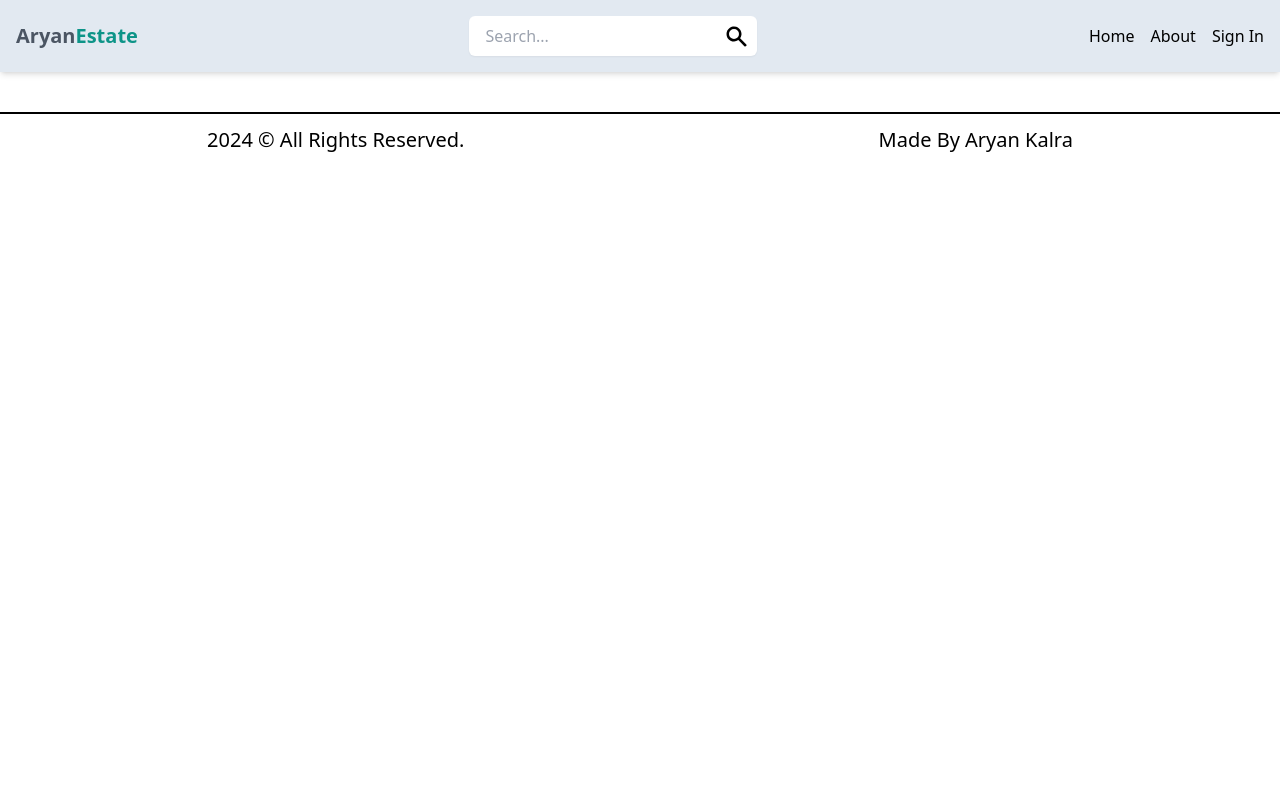
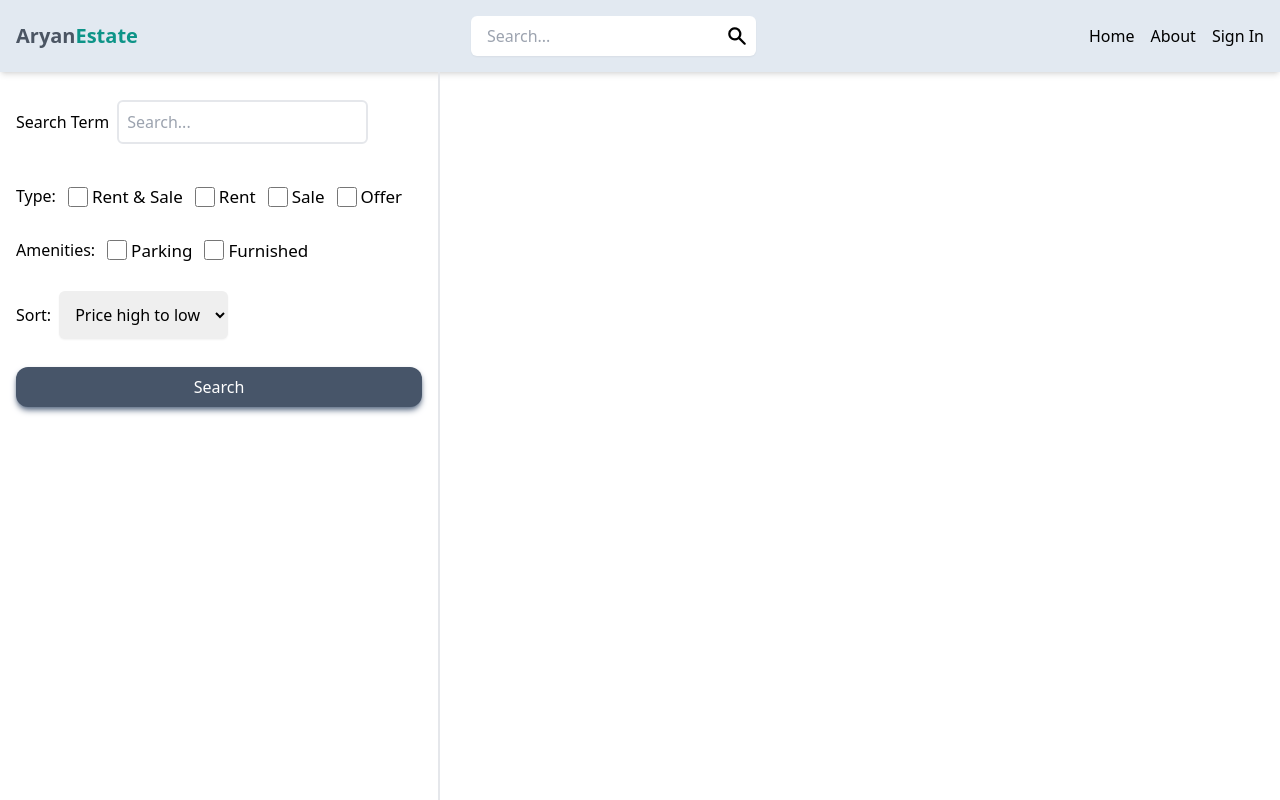
Before and after one commit to A-ryan-Kalra/real-estate-ytx, a React (Vite) app in the folder client/: page /search in a window 1280 px wide. Shown: the top 800 px of the page. Built offline with nearby package versions, Linux system fonts and the light colour scheme; no server answers.

Commit message:
complete search functionality

```diff
--- a/client/src/App.tsx
+++ b/client/src/App.tsx
@@ -10,6 +10,7 @@ import CreateListing from "./pages/CreateListing";
 import EditListing from "./pages/EditListing";
 import Listing from "./pages/Listing";
 import ScrollUp from "./components/ScrollUp";
+import Search from "./pages/Search";
 
 function App() {
   return (
@@ -24,6 +25,7 @@ function App() {
           <Route path="/edit-listing/:id" element={<EditListing />} />
         </Route>
         <Route path="/listing/:id" element={<Listing />} />
+        <Route path="/search" element={<Search />} />
         <Route path="/sign-in" element={<SignIn />} />
         <Route path="/sign-up" element={<SignUp />} />
       </Routes>
--- a/client/src/components/Header.tsx
+++ b/client/src/components/Header.tsx
@@ -1,33 +1,63 @@
 import { HiSearch } from "react-icons/hi";
 import { useSelector } from "react-redux";
-import { Link } from "react-router-dom";
+import { Link, useNavigate } from "react-router-dom";
 import LoggedInUser from "./LoggedInUser";
+import { useEffect, useRef, useState } from "react";
 
 function Header() {
   const { currentUser } = useSelector((state: any) => state.user);
+  const [searchTerm, setSearchTerm] = useState("");
+  const navigate = useNavigate();
 
   // console.log(currentUser);
+
+  const handleSubmit = (e: React.FormEvent<HTMLFormElement>) => {
+    e.preventDefault();
+  };
   return (
     <div className="bg-[#E2E9F1] shadow-md">
       <div className="justify-between py-4 px-4 items-center max-w-[1320px] mx-auto whitespace-nowrap flex w-full">
-        <Link to="/" className="font-sans font-semibold text-gray-600 text-xl">
+        <Link
+          to="/"
+          onClick={() => setSearchTerm("")}
+          className="font-sans font-semibold text-gray-600 text-xl"
+        >
           Aryan<span className="text-teal-600">Estate</span>
         </Link>
-        <form className="bg-white px-2 rounded-md shadow-sm max-sm:hidden">
+        <form
+          onSubmit={handleSubmit}
+          className="bg-white px-2 rounded-md shadow-sm max-sm:hidden"
+        >
           <div className="relative items-center flex">
             <input
               type="text"
+              onChange={(e: React.ChangeEvent<HTMLInputElement>) =>
+                setSearchTerm(e.target.value)
+              }
+              value={searchTerm}
               placeholder="Search..."
               className=" bg-transparent  focus-visible:outline-none p-2 "
             />
-            <HiSearch size={25} className="cursor-pointer" />
+            <button
+              onClick={() => navigate(`/search?searchTerm=${searchTerm}`)}
+            >
+              <HiSearch size={22} className="cursor-pointer" />
+            </button>
           </div>
         </form>
         <div className="flex items-center justify-center gap-4 duration-300 ">
-          <Link className="hover:underline" to={"/"}>
+          <Link
+            className="hover:underline"
+            onClick={() => setSearchTerm("")}
+            to={"/"}
+          >
             Home
           </Link>
-          <Link className="hover:underline" to={"/about"}>
+          <Link
+            className="hover:underline"
+            onClick={() => setSearchTerm("")}
+            to={"/about"}
+          >
             About
           </Link>
           {currentUser ? (
@@ -39,14 +69,27 @@ function Header() {
           )}
         </div>
       </div>
-      <form className=" px-2 rounded-md shadow-sm sm:hidden">
-        <div className="bg-white relative items-center flex border-2 rounded-xl ">
+      <form
+        onSubmit={handleSubmit}
+        className=" px-2 rounded-md shadow-sm sm:hidden "
+      >
+        <div className="bg-white px-2 relative items-center flex border-2 rounded-xl ">
           <input
             type="text"
             placeholder="Search..."
+            onChange={(e: React.ChangeEvent<HTMLInputElement>) =>
+              setSearchTerm(e.target.value)
+            }
+            value={searchTerm}
             className=" bg-transparent   w-full focus-visible:outline-none p-2 "
           />
-          <HiSearch size={25} className="cursor-pointer" />
+          <button className="">
+            <HiSearch
+              onClick={() => navigate(`/search?searchTerm=${searchTerm}`)}
+              size={22}
+              className=""
+            />
+          </button>
         </div>
       </form>
     </div>
--- /dev/null
+++ b/client/src/components/SidebarSearchTerm.tsx
@@ -0,0 +1,91 @@
+function SidebarSearchTerm() {
+  const handleSubmit = async (e: React.FormEvent<HTMLFormElement>) => {
+    e.preventDefault();
+  };
+
+  return (
+    <form
+      onSubmit={handleSubmit}
+      className="flex py-4 px-4 flex-col gap-7 w-full border-r-2 h-full"
+    >
+      <div className="my-3 flex gap-2 items-center">
+        <label htmlFor="search">Search Term</label>
+        <input
+          type="search"
+          name=""
+          id="search"
+          placeholder="Search..."
+          autoComplete="off"
+          className="border-2 resize-none focus-visible:outline-none p-2 rounded-md"
+        />
+      </div>
+      <div className="flex gap-3 flex-wrap">
+        <h1>Type: </h1>
+        <div className="flex items-center gap-1">
+          <input type="checkbox" name="" className="w-5 h-5" id="rent_sale" />
+          <label className="text-[17px]" htmlFor="rent_sale">
+            Rent & Sale
+          </label>
+        </div>
+        <div className="flex items-center gap-1">
+          <input type="checkbox" name="" className="w-5 h-5" id="rent" />
+          <label className="text-[17px]" htmlFor="rent">
+            Rent
+          </label>
+        </div>
+        <div className="flex items-center gap-1">
+          <input type="checkbox" name="" className="w-5 h-5" id="sale" />
+          <label className="text-[17px]" htmlFor="sale">
+            Sale
+          </label>
+        </div>
+        <div className="flex items-center gap-1">
+          <input type="checkbox" name="" className="w-5 h-5" id="offer" />
+          <label className="text-[17px]" htmlFor="offer">
+            Offer
+          </label>
+        </div>
+      </div>
+      <div className="flex items-center flex-wrap gap-3 ">
+        <h1>Amenities: </h1>
+        <div className="flex items-center gap-1">
+          <input type="checkbox" name="" className="w-5 h-5" id="parking" />
+          <label className="text-[17px]" htmlFor="parking">
+            Parking
+          </label>
+        </div>
+        <div className="flex items-center gap-1">
+          <input type="checkbox" name="" className="w-5 h-5" id="furnished" />
+          <label className="text-[17px]" htmlFor="furnished">
+            Furnished
+          </label>
+        </div>
+      </div>
+      <div className="flex items-center gap-2">
+        <h1>Sort: </h1>
+        <select name="" id="" className="p-3 rounded-md shadow-sm">
+          <option className="p-2" id="">
+            Price high to low
+          </option>
+          <option className="p-2" id="">
+            Price low to high
+          </option>
+          <option className="p-2" id="">
+            Latest
+          </option>
+          <option className="p-2" id="">
+            Oldest
+          </option>
+        </select>
+      </div>
+      <button
+        type="submit"
+        className="border-2 p-2 rounded-xl bg-slate-600 text-white duration-300 ease-in-out hover:scale-95 active:scale-100 shadow-md shadow-slate-500 border-none"
+      >
+        Search
+      </button>
+    </form>
+  );
+}
+
+export default SidebarSearchTerm;
--- /dev/null
+++ b/client/src/pages/Search.tsx
@@ -0,0 +1,16 @@
+import { useLocation } from "react-router-dom";
+import SidebarSearchTerm from "../components/SidebarSearchTerm";
+
+function Search() {
+  const location = useLocation();
+  console.log(location.pathname);
+  return (
+    <div className="min-h-screen flex gap-2">
+      <div className="w-[440px] ">
+        <SidebarSearchTerm />
+      </div>
+    </div>
+  );
+}
+
+export default Search;
```
Also changed, not shown: 2 other files (tests, documents, lock files or other folders).
